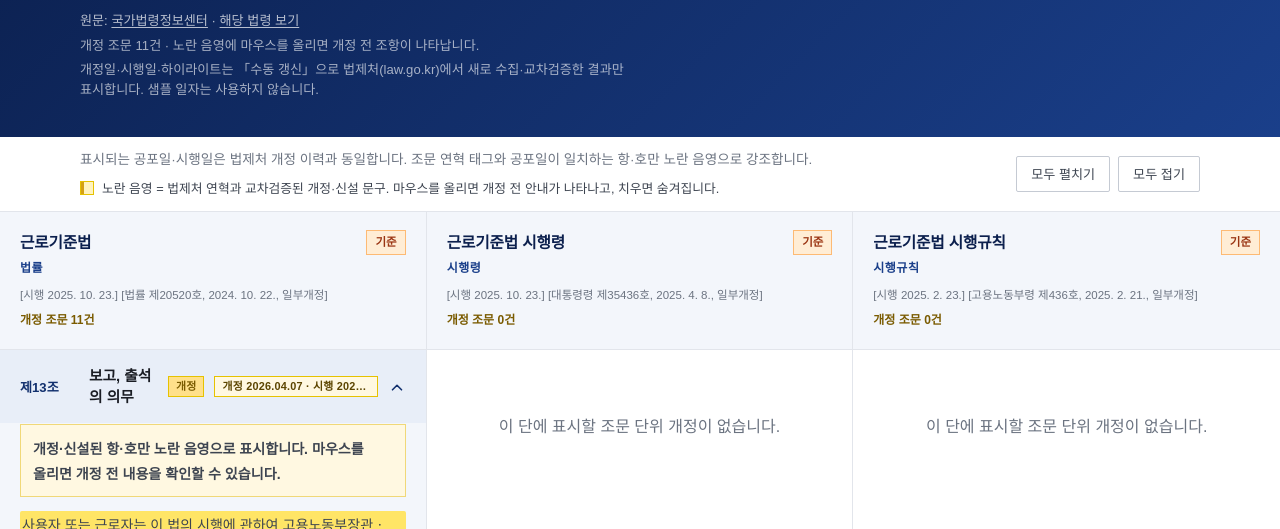
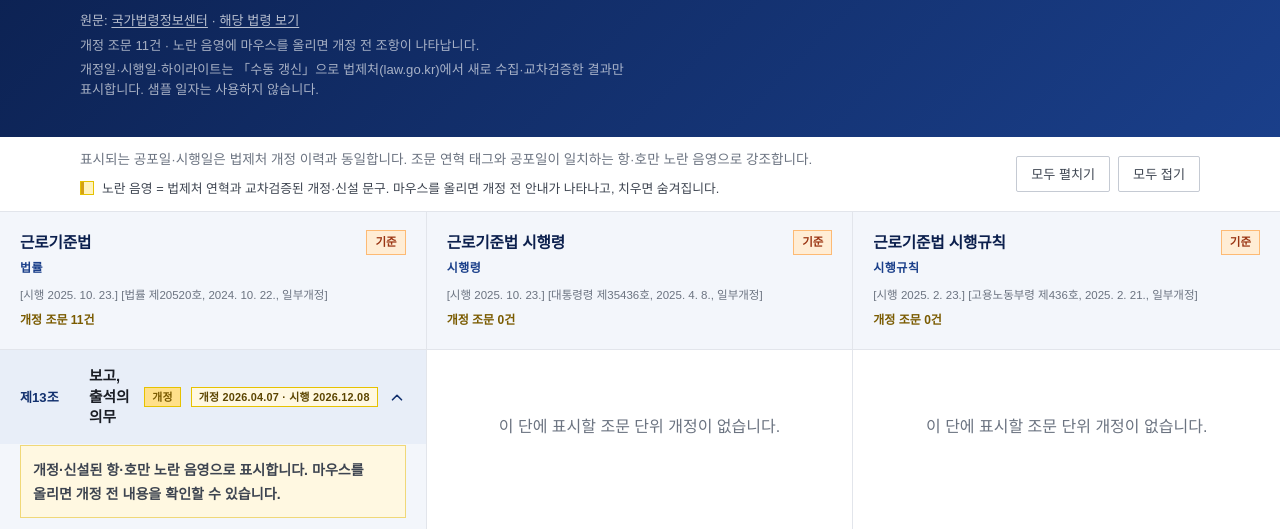
Before and after one commit to Todayand-cloud/TomorrowHR, a plain HTML site: page law.html in a window 1280 px wide. Shown: the part 240-769 px from the top of the page. Drawn offline with Linux system fonts and the light colour scheme; a web font is replaced by a local one.

Commit message:
Update style.css

```diff
--- a/css/style.css
+++ b/css/style.css
@@ -2096,10 +2096,11 @@ body.is-panel-view .desk {
   background: #fff8e1;
   color: #5c4500;
   font-weight: 600;
-  max-width: 15em;
+  max-width: min(100%, 22em);
   white-space: nowrap;
   overflow: hidden;
   text-overflow: ellipsis;
+  flex-shrink: 1;
 }
 
 .amend-meta {
```
